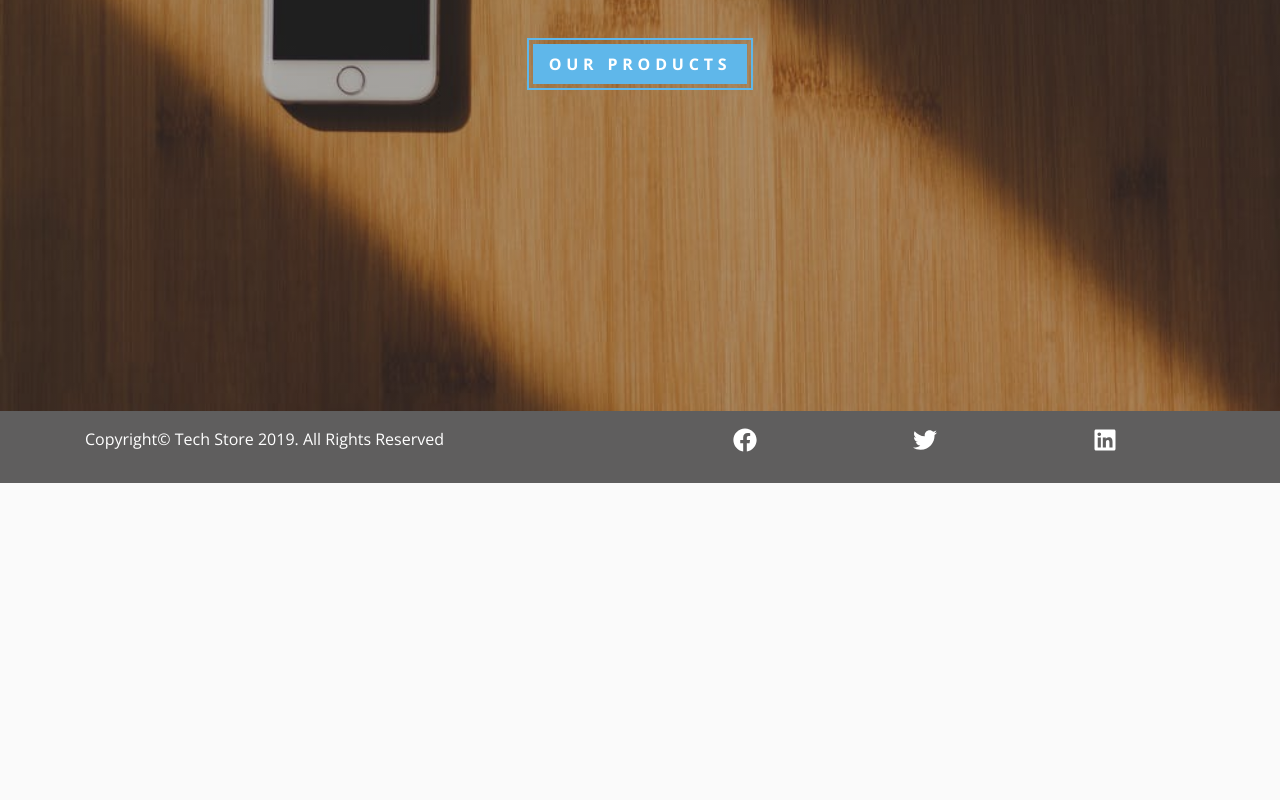
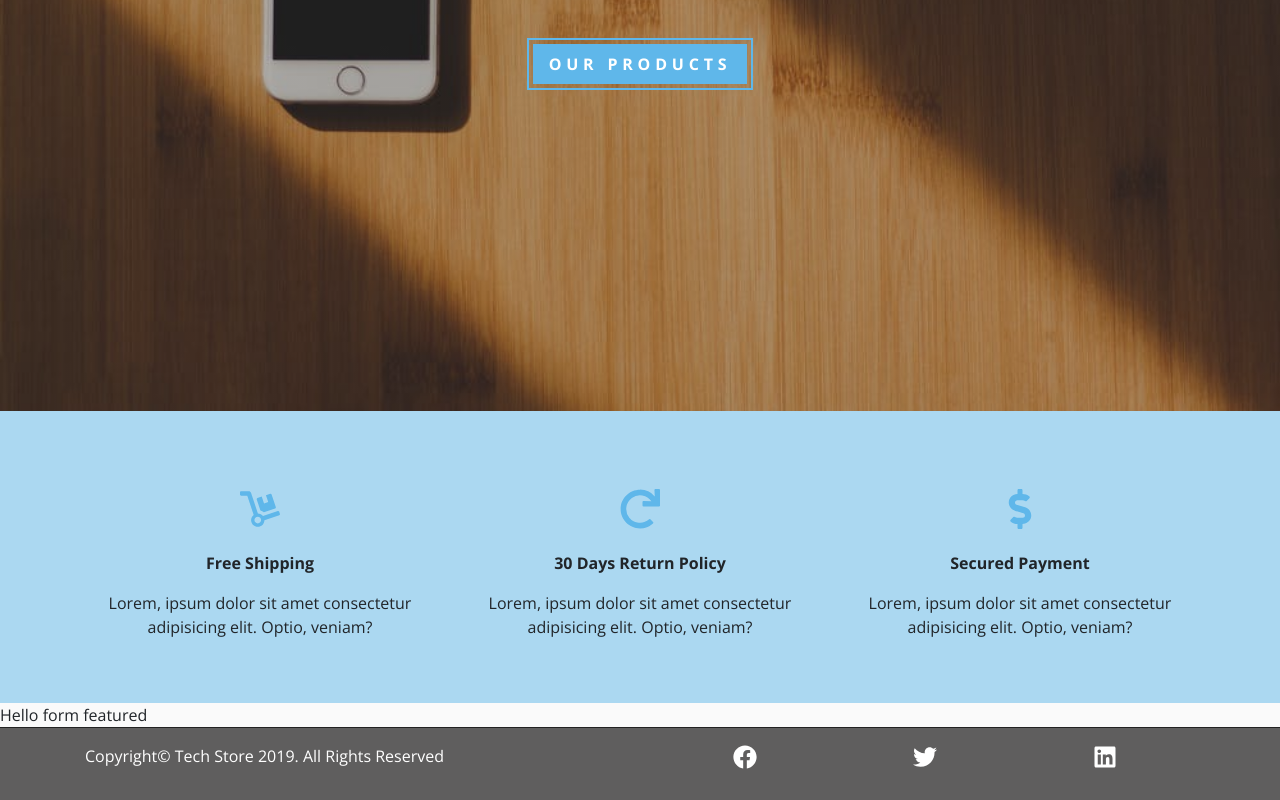
Before and after one commit to ypablo/Tech_store, a React (Create React App) app: page / in a window 1280 px wide. Shown: the part 450-1250 px from the top of the page. Before the commit the page ends 933 px from the top, so only its background shows below. Built offline with nearby package versions, Linux system fonts and the light colour scheme.

Commit message:
Services section

```diff
--- a/src/components/Footer.js
+++ b/src/components/Footer.js
@@ -30,6 +30,7 @@
 const FooterWrapper = styled.footer`
     background: var(--darkGrey);
     color: var(--mainWhite);
+    border-top: 1px solid var(--mainBlack);
     .icon {
         font-size: 1.5rem;
         color: var(--mainWhite);
--- /dev/null
+++ b/src/components/HomePage/Featured.js
@@ -0,0 +1,9 @@
+import React from 'react'
+
+export default function Featured() {
+    return (
+        <div>
+            Hello form featured
+        </div>
+    )
+}
--- /dev/null
+++ b/src/components/HomePage/Services.js
@@ -0,0 +1,64 @@
+import React, { Component } from 'react'
+import styled from 'styled-components'
+import {FaDolly, FaRedo, FaDollarSign} from 'react-icons/fa'
+
+export default class Services extends Component {
+    state ={
+        services:[
+            {
+                id:1,
+                icon:<FaDolly/>,
+                title: "free shipping",
+                text: "Lorem, ipsum dolor sit amet consectetur adipisicing elit. Optio, veniam?"
+            },
+            {
+                id:2,
+                icon:<FaRedo/>,
+                title: "30 days return policy",
+                text: "Lorem, ipsum dolor sit amet consectetur adipisicing elit. Optio, veniam?"
+            },
+            {
+                id:3,
+                icon:<FaDollarSign/>,
+                title: "Secured Payment",
+                text: "Lorem, ipsum dolor sit amet consectetur adipisicing elit. Optio, veniam?"
+            }
+        ]
+    }
+    render() {
+        return (
+            <ServicesWrapper className="py-5">
+            <div className="container">
+                <div className="row">
+                    {this.state.services.map(item => {
+                        return (
+                            <div className="col-10 mx-auto col-sm-6 col-md-4 text-center my-3" key={item.id}>
+                                <div className="service-icon">
+                                    {item.icon}
+                                </div>
+                                <div className="mt-3 text-capitalize" style={{fontWeight:"bold"}}>
+                                    {item.title}
+                                </div>
+                                <div className="mt-3">
+                                    {item.text}
+                                </div>
+                            </div>
+                        )
+                    })}
+                </div>
+            </div>
+            </ServicesWrapper>
+        )
+    }
+}
+
+const ServicesWrapper = styled.section`
+    background: rgba(95, 183, 234, 0.5);
+    .service-icon {
+        font-size: 2.5rem;
+        color: var(--primaryColor);
+    }
+    p {
+        color: var(--darkGrey);
+    }
+`
--- a/src/pages/HomePage.js
+++ b/src/pages/HomePage.js
@@ -3,6 +3,9 @@
 import Hero from '../components/Hero'
 import {Link} from 'react-router-dom'
 import App from '../App';
+import Services from '../components/HomePage/Services'
+import Featured from '../components/HomePage/Featured'
+
 
 export default function HomePage() {
     return (
@@ -12,6 +15,8 @@
                     our products
                 </Link>
             </Hero>
+            <Services/>
+            <Featured/>
         </div>
     )
 }
```
